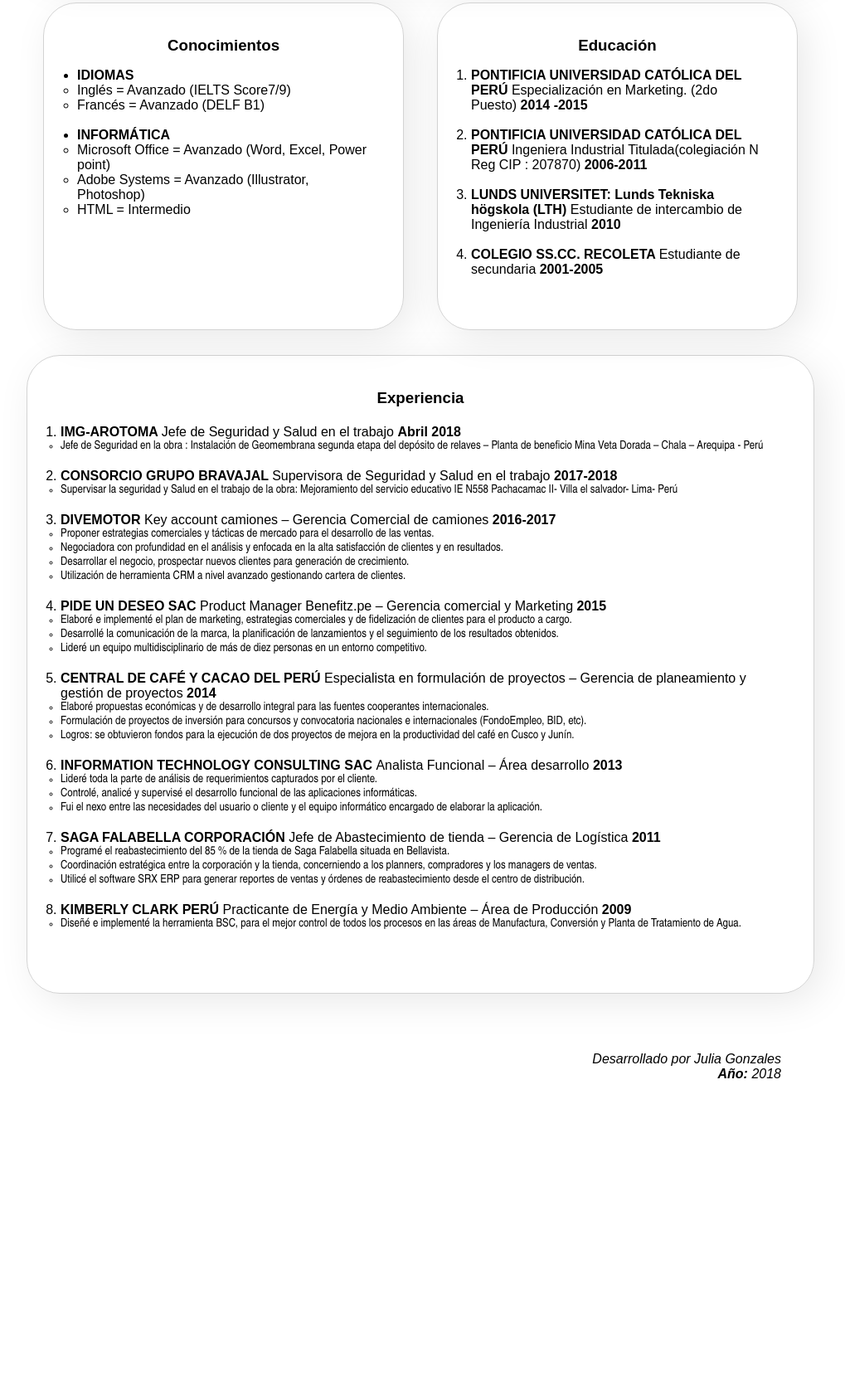
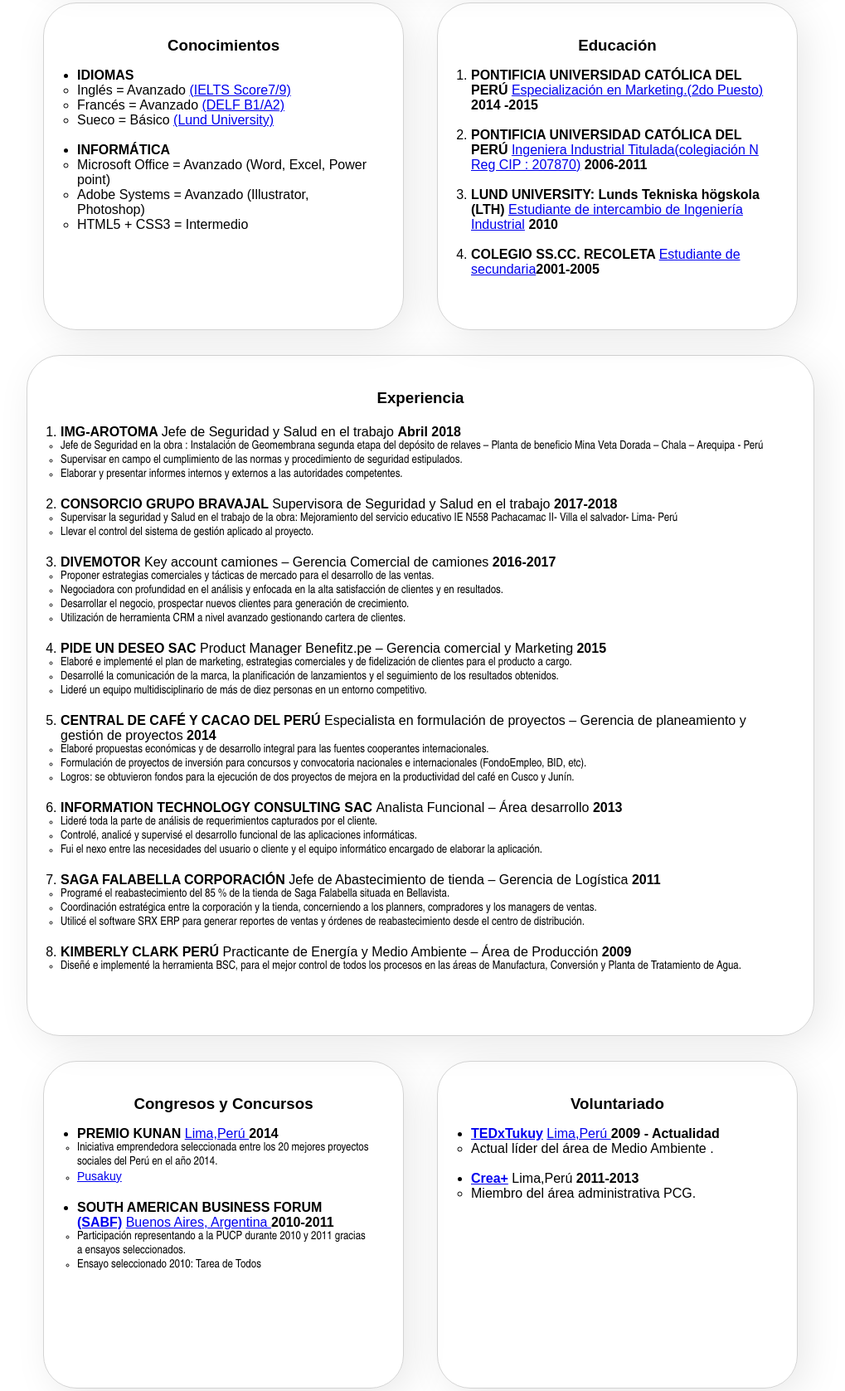
Before and after one commit to juliaigz/cv, a plain HTML site: page index.html in a window 1280 px wide. Shown: the part 446-2123 px from the top of the page at 83% size, without its empty margins (133-1152 px from the left). Before the commit the page ends 1798 px from the top, so only its background shows below. Drawn offline with Linux system fonts and the light colour scheme.

Commit message:
links de diplomas

```diff
--- a/index.html
+++ b/index.html
@@ -37,15 +37,16 @@
             <ul>
                 <li><b>IDIOMAS</b></li>
                 <ul>
-                    <li> Inglés = Avanzado (IELTS Score7/9)</li>
-                    <li> Francés = Avanzado (DELF B1)</li>
+                    <li> Inglés = Avanzado <a href="IDIOMAS.Ingles.pdf" target="_blank">(IELTS Score7/9) </a> </li>
+                    <li> Francés = Avanzado <a href="IDIOMAS.Frances.Delf%20B1%20y%20A2.pdf" target="_blank">(DELF B1/A2) </a> </li>
+                    <li> Sueco = Básico <a href="IDIOMAS.Sueco.jpg" target="_blank">(Lund University)</a> </li>
                 </ul>
                 <br>
                 <li><b> INFORMÁTICA</b></li>
                 <ul>
                     <li> Microsoft Office = Avanzado (Word, Excel, Power point)</li>
                     <li> Adobe Systems = Avanzado (Illustrator, Photoshop)</li>
-                    <li> HTML = Intermedio</li>
+                    <li> HTML5 + CSS3 = Intermedio</li>
                 </ul>
             </ul>
         </div>
@@ -53,15 +54,16 @@
         <div class="box-with-shadow has-title is-half">
             <h3>Educación</h3>
             <ol>
-                <li><b> PONTIFICIA UNIVERSIDAD CATÓLICA DEL PERÚ</b> Especialización en Marketing. (2do Puesto) <B>2014
+                <li><b> PONTIFICIA UNIVERSIDAD CATÓLICA DEL PERÚ</b>
+                    <a href="CERT.Marketing.pdf" target="_blank">Especialización en Marketing.(2do Puesto)</a>  <B>2014
                     -2015</B></li>
                 <br>
-                <li><b> PONTIFICIA UNIVERSIDAD CATÓLICA DEL PERÚ</b> Ingeniera Industrial Titulada(colegiación N Reg CIP : 207870) <B>2006-2011</B></li>
+                <li><b> PONTIFICIA UNIVERSIDAD CATÓLICA DEL PERÚ</b>  <a href="CERT.Ingenieria.Industrial.pdf" target="_blank">Ingeniera Industrial Titulada</a><a href="CERT.ColegiacionCIP.jpg" target="_blank">(colegiación N Reg CIP : 207870)</a> <B>2006-2011</B></li>
                 <br>
-                <li><b> LUNDS UNIVERSITET: Lunds Tekniska högskola (LTH) </b> Estudiante de intercambio de Ingeniería
-                    Industrial <B>2010</B></li>
+                <li><b> LUND UNIVERSITY: Lunds Tekniska högskola (LTH) </b> <a href="CERT.LUND.jpg" target="_blank">Estudiante de intercambio de Ingeniería
+                    Industrial</a> <B>2010</B></li>
                 <br>
-                <li><b> COLEGIO SS.CC. RECOLETA </b> Estudiante de secundaria <B>2001-2005</B></li>
+                <li><b> COLEGIO SS.CC. RECOLETA </b> <a href="CERT.Secundaria.jpg" target="_blank">Estudiante de secundaria</a><B>2001-2005</B></li>
             </ol>
         </div>
 
@@ -73,6 +75,8 @@
                     <li class="letritas">Jefe de Seguridad en la obra : Instalación de Geomembrana segunda etapa del
                         depósito de relaves – Planta de beneficio Mina Veta Dorada – Chala – Arequipa - Perú
                     </li>
+                    <li class="letritas">Supervisar en campo el cumplimiento de las normas y procedimiento de seguridad estipulados.</li>
+                    <li class="letritas">Elaborar y presentar informes internos y externos a las autoridades competentes.</li>
 
                 </ul>
                 <br>
@@ -82,6 +86,7 @@
                     <li class="letritas">Supervisar la seguridad y Salud en el trabajo de la obra: Mejoramiento del
                         servicio educativo IE N558 Pachacamac II- Villa el salvador- Lima- Perú
                     </li>
+                    <li class="letritas">Llevar el control del sistema de gestión aplicado al proyecto.</li>
 
                 </ul>
                 <br>
@@ -171,11 +176,47 @@
                 <br>
             </ol>
         </div>
+            <div class="box-with-shadow has-title is-half">
+                <h3> Congresos y Concursos </h3>
+                <ul>
+                    <li><b>PREMIO KUNAN </b> <a href="http://www.kunan.com.pe/" TARGET="_blank" > Lima,Perú </a>  <b>2014</b></li>
+                    <ul>
+                        <li class="letritas"> Iniciativa emprendedora seleccionada entre los 20 mejores proyectos sociales del Perú en el año 2014.</li>
+                        <li class="letritas"><a href="https://www.youtube.com/watch?v=_IaeXEebq6g" TARGET="_blank" > Pusakuy </a> </li>
+                    </ul>
+                    <br>
+                    <li><b> SOUTH AMERICAN BUSINESS FORUM <a href="https://www.sabf.org.ar/" target="_blank">(SABF)</a></b> <a href="CONGRESO.SABF2011%20y%202010.pdf" TARGET="_blank" >  Buenos Aires, Argentina </a>  <b>2010-2011</b> </li>
+                    <ul>
+                        <li class="letritas"> Participación representando a la PUCP durante 2010 y 2011 gracias a ensayos seleccionados.</li>
+                        <li class="letritas"> Ensayo seleccionado 2010: Tarea de Todos</li>
+
+                    </ul>
+                </ul>
+            </div>
+            <div class="box-with-shadow has-title is-half">
+                <h3> Voluntariado</h3>
+                <ul>
+                    <li><b><a href="http://www.tedxtukuy.com/" TARGET="_blank">TEDxTukuy</a></b> <a href="VOLUNTARIADO.TEDxtukuy.jpg" TARGET="_blank" > Lima,Perú </a> <b>2009 - Actualidad</b></li>
+                    <ul>
+                        <li> Actual líder del área de Medio Ambiente .</li>
+
+                    </ul>
+                    <br>
+                    <li><b> <a href="https://creamas.org/" TARGET="_blank">Crea+</a></b> Lima,Perú <b>2011-2013</b></li>
+                    <ul>
+                        <li> Miembro del área administrativa PCG.</li>
+
+
+                    </ul>
+                </ul>
+            </div>
+
+
     </main>
 
     <footer>
         <address>Desarrollado por Julia Gonzales</address>
-        <address><strong>Año:</strong> 2018</address>
+        <address><strong>Año:</strong> 2018 </address>
 
     </footer>
 </div>
```
Also changed, not shown: CERT.ColegiacionCIP.jpg (added), CERT.LUND.jpg (added), CERT.Secundaria.jpg (added), IDIOMAS.Sueco.jpg (added), VOLUNTARIADO.TEDxtukuy.jpg (added), 6 other files.
